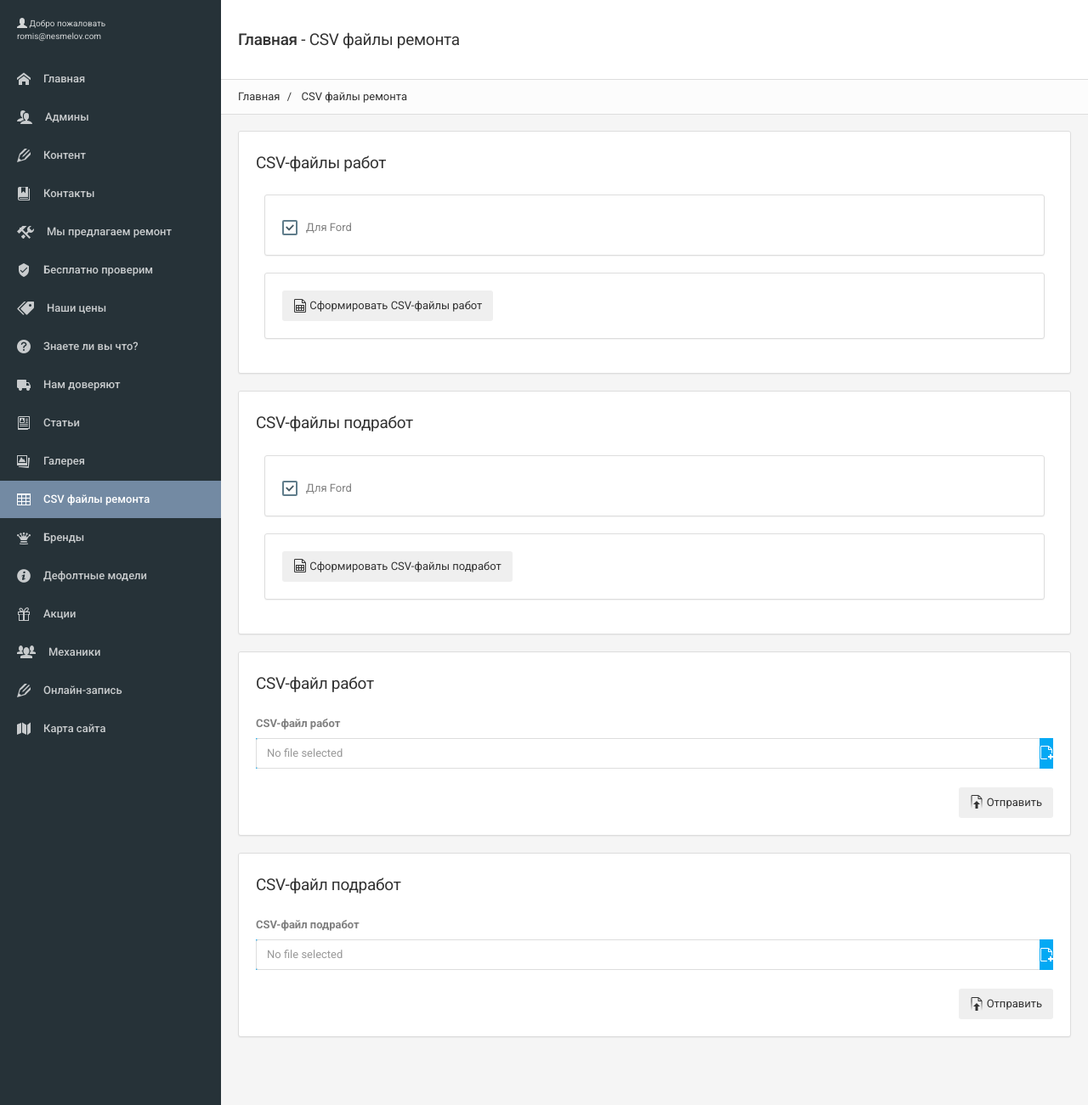
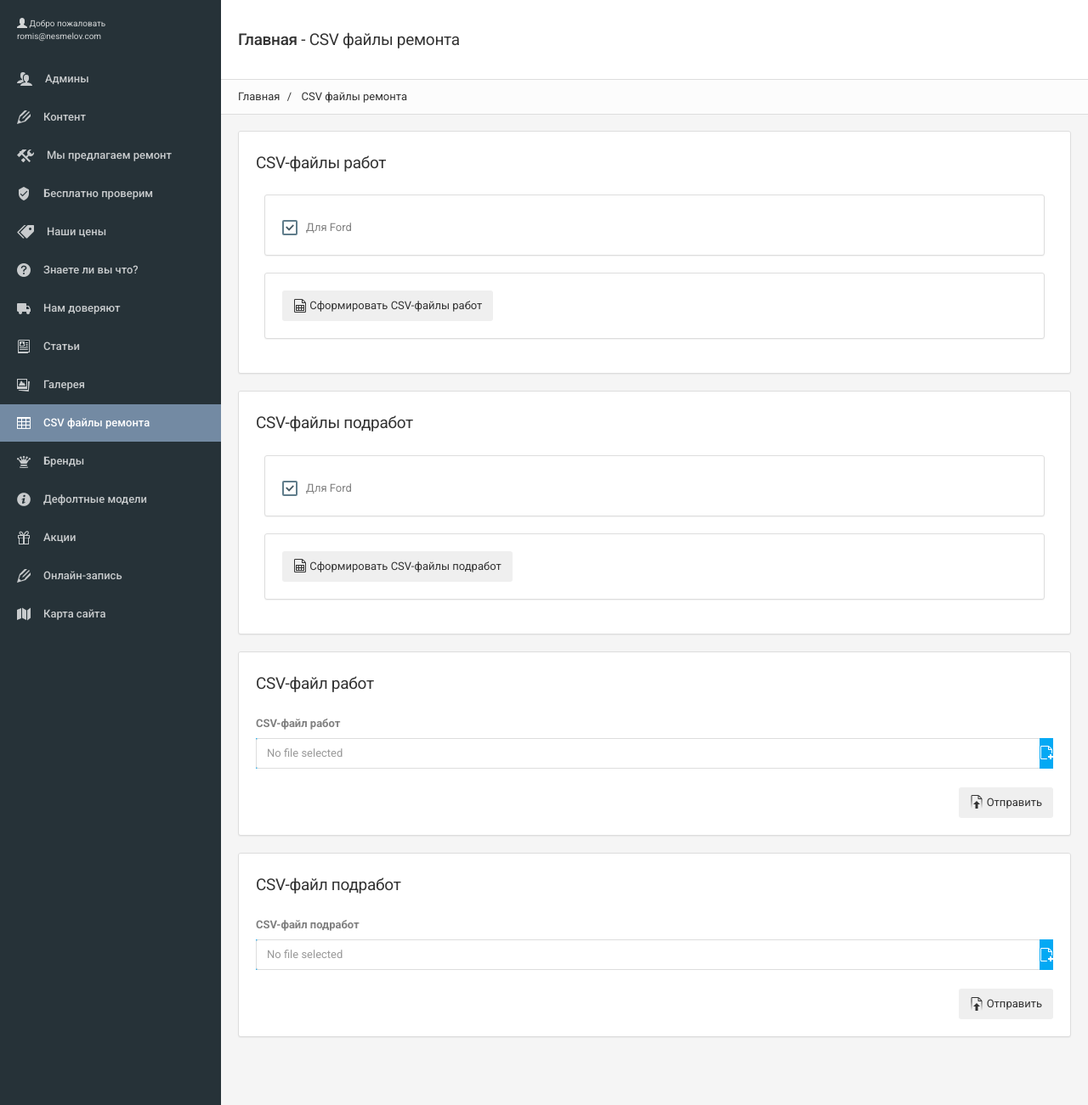
Before and after one commit to Romis192Nesmelov/apollomotors, a Laravel app: page /admin/csv-files in a window 1280 px wide. Shown: the part 48-1349 px from the top of the page at 85% size. Run offline with Laravel 10, Linux system fonts and the light colour scheme; a user stored in the database is signed in; data comes from the database, SQL or seed files in the repository; parts of the project's set-up code (start-up, migrations or seed data) failed here and were passed over; some libraries are stand-ins or nearby versions.

Commit message:
done zero user's right

```diff
--- a/app/Http/Controllers/Admin/AdminActionsController.php
+++ b/app/Http/Controllers/Admin/AdminActionsController.php
@@ -16,12 +16,6 @@ use Illuminate\View\View;
 class AdminActionsController extends AdminBaseController
 {
     use HelperTrait;
-
-    public function __construct()
-    {
-        parent::__construct();
-    }
-
     /**
      * @throws \Illuminate\Auth\Access\AuthorizationException
      */
--- a/app/Http/Controllers/Admin/AdminBaseController.php
+++ b/app/Http/Controllers/Admin/AdminBaseController.php
@@ -33,30 +33,30 @@ class AdminBaseController extends Controller
     public function __construct()
     {
         $this->menu = [
-            'home'              => ['name' => trans('admin_menu.home'), 'href' => 'admin.home', 'icon' => 'icon-home2'],
-            'users'             => ['name' => trans('admin_menu.admins'), 'href' => 'admin.users', 'description' => trans('admin_menu.admins_description'), 'icon' => 'icon-users'],
-            'contents'          => ['name' => trans('admin_menu.content'), 'href' => 'admin.contents', 'description' => trans('admin_menu.content_description'), 'icon' => 'icon-pencil6'],
-            'contacts'          => ['name' => trans('menu.contacts'), 'href' => 'admin.contacts', 'description' => trans('admin_menu.contacts_description'), 'icon' => 'icon-bookmark'],
-            'offer_repairs'     => ['name' => trans('content.we_offer_repairs'), 'href' => 'admin.offer_repairs', 'description' => trans('admin_menu.home_page_block_editing'), 'icon' => 'icon-hammer-wrench'],
-            'free_checks'       => ['name' => str_replace(':','',trans('content.free_check')), 'href' => 'admin.free_checks', 'description' => trans('admin_menu.home_page_block_editing'), 'icon' => 'icon-shield-check'],
+            'home'              => ['hidden' => true, 'name' => trans('admin_menu.home'), 'href' => 'admin.home', 'icon' => 'icon-home2'],
+            'users'             => ['hidden' => true, 'name' => trans('admin_menu.admins'), 'href' => 'admin.users', 'description' => trans('admin_menu.admins_description'), 'icon' => 'icon-users'],
+            'contents'          => ['hidden' => true, 'name' => trans('admin_menu.content'), 'href' => 'admin.contents', 'description' => trans('admin_menu.content_description'), 'icon' => 'icon-pencil6'],
+            'contacts'          => ['hidden' => true, 'name' => trans('menu.contacts'), 'href' => 'admin.contacts', 'description' => trans('admin_menu.contacts_description'), 'icon' => 'icon-bookmark'],
+            'offer_repairs'     => ['hidden' => true, 'name' => trans('content.we_offer_repairs'), 'href' => 'admin.offer_repairs', 'description' => trans('admin_menu.home_page_block_editing'), 'icon' => 'icon-hammer-wrench'],
+            'free_checks'       => ['hidden' => true, 'name' => str_replace(':','',trans('content.free_check')), 'href' => 'admin.free_checks', 'description' => trans('admin_menu.home_page_block_editing'), 'icon' => 'icon-shield-check'],
             'checks'            => ['hidden' => true, 'href' => 'admin.checks'],
-            'prices'            => ['name' => str_replace(':','',trans('content.our_prices')), 'href' => 'admin.prices', 'description' => trans('admin_menu.home_page_block_editing'), 'icon' => 'icon-price-tags'],
-            'questions'         => ['name' => trans('content.do_you_know_that'), 'href' => 'admin.questions', 'description' => trans('admin_menu.home_page_block_editing'), 'icon' => 'icon-question4'],
-            'clients'           => ['name' => trans('content.we_are_trusted'), 'href' => 'admin.clients', 'description' => trans('admin_menu.home_page_block_editing'), 'icon' => 'icon-truck'],
-            'articles'          => ['name' => trans('menu.articles'), 'href' => 'admin.articles', 'description' => trans('admin_menu.articles'), 'icon' => 'icon-magazine'],
-            'gallery'           => ['name' => trans('admin_menu.gallery'), 'href' => 'admin.gallery', 'description' => trans('admin_menu.gallery_description'), 'icon' => 'icon-images3'],
-            'csv_files'         => ['name' => trans('admin_menu.csv_files'), 'href' => 'admin.csv_files', 'description' => trans('admin_menu.csv_files_description'), 'icon' => 'icon-table2'],
-            'brands'            => ['name' => trans('admin_menu.brands'), 'href' => 'admin.brands', 'description' => trans('admin_menu.brands_description'), 'icon' => 'icon-chess-queen'],
+            'prices'            => ['hidden' => true, 'name' => str_replace(':','',trans('content.our_prices')), 'href' => 'admin.prices', 'description' => trans('admin_menu.home_page_block_editing'), 'icon' => 'icon-price-tags'],
+            'questions'         => ['hidden' => true, 'name' => trans('content.do_you_know_that'), 'href' => 'admin.questions', 'description' => trans('admin_menu.home_page_block_editing'), 'icon' => 'icon-question4'],
+            'clients'           => ['hidden' => true, 'name' => trans('content.we_are_trusted'), 'href' => 'admin.clients', 'description' => trans('admin_menu.home_page_block_editing'), 'icon' => 'icon-truck'],
+            'articles'          => ['hidden' => true, 'name' => trans('menu.articles'), 'href' => 'admin.articles', 'description' => trans('admin_menu.articles'), 'icon' => 'icon-magazine'],
+            'gallery'           => ['hidden' => true, 'name' => trans('admin_menu.gallery'), 'href' => 'admin.gallery', 'description' => trans('admin_menu.gallery_description'), 'icon' => 'icon-images3'],
+            'csv_files'         => ['hidden' => true, 'name' => trans('admin_menu.csv_files'), 'href' => 'admin.csv_files', 'description' => trans('admin_menu.csv_files_description'), 'icon' => 'icon-table2'],
+            'brands'            => ['hidden' => true, 'name' => trans('admin_menu.brands'), 'href' => 'admin.brands', 'description' => trans('admin_menu.brands_description'), 'icon' => 'icon-chess-queen'],
             'cars'              => ['hidden' => true, 'href' => 'admin.cars'],
             'spares'            => ['hidden' => true, 'href' => 'admin.spares'],
-            'def_cars'          => ['name' => trans('admin_menu.def_cars'), 'href' => 'admin.def_cars', 'description' => trans('admin_menu.def_cars_description'), 'icon' => 'icon-info22'],
-            'actions'           => ['name' => trans('admin_menu.actions'), 'href' => 'admin.actions', 'description' => trans('admin_menu.actions_description'), 'icon' => 'icon-gift'],
+            'def_cars'          => ['hidden' => true, 'name' => trans('admin_menu.def_cars'), 'href' => 'admin.def_cars', 'description' => trans('admin_menu.def_cars_description'), 'icon' => 'icon-info22'],
+            'actions'           => ['hidden' => true, 'name' => trans('admin_menu.actions'), 'href' => 'admin.actions', 'description' => trans('admin_menu.actions_description'), 'icon' => 'icon-gift'],
             'action_questions'  => ['hidden' => true, 'href' => 'admin.action_questions'],
             'repairs'           => ['hidden' => true, 'href' => 'admin.repairs'],
             'sub_repairs'       => ['hidden' => true, 'href' => 'admin.sub_repairs'],
-            'mechanics'         => ['name' => trans('admin_menu.mechanics'), 'href' => 'admin.mechanics', 'description' => trans('admin_menu.mechanics_description'), 'icon' => 'icon-users4'],
+            'mechanics'         => ['hidden' => true, 'name' => trans('admin_menu.mechanics'), 'href' => 'admin.mechanics', 'description' => trans('admin_menu.mechanics_description'), 'icon' => 'icon-users4'],
             'records'           => ['hidden' => true, 'name' => trans('admin_menu.records'), 'href' => 'admin.records', 'description' => trans('admin_menu.records_description'), 'icon' => 'icon-pencil6'],
-            'site_map'          => ['name' => trans('admin_menu.site_map'), 'href' => 'admin.site_map', 'description' => trans('admin_menu.site_map_description'), 'icon' => 'icon-map4'],
+            'site_map'          => ['hidden' => true, 'name' => trans('admin_menu.site_map'), 'href' => 'admin.site_map', 'description' => trans('admin_menu.site_map_description'), 'icon' => 'icon-map4'],
         ];
         $this->breadcrumbs[] = $this->menu['home'];
     }
@@ -78,12 +78,18 @@ class AdminBaseController extends Controller
             'params' => [],
             'name' => trans('admin_menu.admins'),
         ];
-        $this->data['user_types'] = [
-            ['val' => 1, 'descript' => trans('admin.users1')],
-            ['val' => 2, 'descript' => trans('admin.users2')],
-            ['val' => 3, 'descript' => trans('admin.users3')],
-        ];
-        if (Gate::allows('records')) $this->data['user_types'][] = ['val' => 4, 'descript' => trans('admin.users4')];
+
+        if ($request->has('id')) {
+            $this->data['user_types'] = [
+                ['val' => 0, 'descript' => trans('admin.users0')],
+                ['val' => 1, 'descript' => trans('admin.users1')],
+                ['val' => 2, 'descript' => trans('admin.users2')],
+                ['val' => 3, 'descript' => trans('admin.users3')],
+            ];
+            if (Gate::allows('all')) {
+                $this->data['user_types'][] = ['val' => 4, 'descript' => trans('admin.users4')];
+            }
+        }
 
         return $this->getSomething(
             $request,
@@ -328,6 +334,7 @@ class AdminBaseController extends Controller
         string $slug=null
     ): View
     {
+        $this->authorize('view');
         $breadcrumbsParams = [];
         if ($request->has('parent_id')) $breadcrumbsParams['parent_id'] = $request->input('parent_id');
 
@@ -351,6 +358,7 @@ class AdminBaseController extends Controller
             return $this->showView($key);
         } else {
             if ($model instanceof HomePrice) $this->data[$key.'s'] = $model->orderBy('brand_id')->get();
+            elseif ($model instanceof User && Gate::denies('all')) $this->data[$key.'s'] =  $model->where('type','<=',3)->get();
             else $this->data[$key.'s'] = $model->all();
             return $this->showView($key.'s');
         }
@@ -358,7 +366,29 @@ class AdminBaseController extends Controller
 
     protected function showView($view): View
     {
-        if (Gate::allows('records')) $this->menu['records']['hidden'] = false;
+        if (Gate::allows('all')) {
+            foreach (
+                [
+                    'users',
+                    'contents',
+                    'offer_repairs',
+                    'free_checks',
+                    'prices',
+                    'questions',
+                    'clients',
+                    'articles',
+                    'gallery',
+                    'csv_files',
+                    'brands',
+                    'def_cars',
+                    'actions',
+                    'site_map',
+                    'records'
+                ] as $menu) {
+                    $this->menu[$menu]['hidden'] = false;
+                }
+        } else if (Gate::allows('records')) $this->menu['records']['hidden'] = false;
+
         return view('admin.'.$view, array_merge
             (
                 ['breadcrumbs' => $this->breadcrumbs, 'menu' => $this->menu],
--- a/app/Http/Controllers/Admin/AdminBrandsController.php
+++ b/app/Http/Controllers/Admin/AdminBrandsController.php
@@ -19,11 +19,6 @@ use Illuminate\View\View;
 class AdminBrandsController extends AdminBaseController
 {
     use HelperTrait;
-
-    public function __construct()
-    {
-        parent::__construct();
-    }
 
     /**
      * @throws \Illuminate\Auth\Access\AuthorizationException
--- a/app/Http/Controllers/Admin/AdminCsvController.php
+++ b/app/Http/Controllers/Admin/AdminCsvController.php
@@ -9,11 +9,6 @@ use Illuminate\View\View;
 class AdminCsvController extends AdminBaseController
 {
     use HelperTrait;
-
-    public function __construct()
-    {
-        parent::__construct();
-    }
 
     public function csvFiles(): View
     {
--- a/app/Http/Controllers/Admin/AdminEditController.php
+++ b/app/Http/Controllers/Admin/AdminEditController.php
@@ -38,7 +38,7 @@ class AdminEditController extends Controller
     {
         $validationArr = [
             'email' => 'required|email|unique:users,email',
-            'type' => 'required|integer|min:1|max:'.(Gate::allows('records') ? '4' : '3')
+            'type' => 'required|integer|min:0|max:'.(Gate::allows('all') ? '4' : '3')
         ];
 
         $fields = [];
@@ -239,6 +239,7 @@ class AdminEditController extends Controller
 
             // Getting item
             $item = $model->findOrFail($request->input('id'));
+            if ($model instanceof User && $item->type == 4 && auth()->user()->type != 4) abort(403);
 
             // Processing image define images fields
             $fields = $this->processingImages($request, $fields, array_keys($imageValidationArr), $pathToImages, $item);
--- a/app/Http/Controllers/Admin/AdminParserController.php
+++ b/app/Http/Controllers/Admin/AdminParserController.php
@@ -3,12 +3,7 @@
 namespace App\Http\Controllers\Admin;
 
 use App\Http\Controllers\Controller;
-
-use App\Models\MissingMechanic;
 use App\Models\Record;
-
-//use Illuminate\Http\Request;
-//use Illuminate\View\View;
 
 class AdminParserController extends Controller
 {
--- a/app/Http/Controllers/Admin/AdminSiteMapController.php
+++ b/app/Http/Controllers/Admin/AdminSiteMapController.php
@@ -6,11 +6,6 @@ use Illuminate\View\View;
 
 class AdminSiteMapController extends AdminBaseController
 {
-    public function __construct()
-    {
-        parent::__construct();
-    }
-
     public function __invoke() :View
     {
         $this->data['menu_key'] = 'site_map';
--- a/app/Providers/AuthServiceProvider.php
+++ b/app/Providers/AuthServiceProvider.php
@@ -22,6 +22,10 @@ class AuthServiceProvider extends ServiceProvider
     {
         $this->registerPolicies();
 
+        Gate::define('view', function ($user) {
+            return $user->type > 0;
+        });
+
         Gate::define('edit', function ($user) {
             return $user->type >= 2;
         });
@@ -34,8 +38,12 @@ class AuthServiceProvider extends ServiceProvider
             return $user->type > 2 || $user->id == $record->user_id;
         });
 
+        Gate::define('all', function ($user) {
+            return $user->type == 4;
+        });
+
         Gate::define('records', function ($user) {
-            return $user->type == 4;
+            return $user->type == 4 || $user->type === 0;
         });
     }
 }
--- a/resources/lang/ru/admin.php
+++ b/resources/lang/ru/admin.php
@@ -54,10 +54,11 @@ return [
 
     'type' => 'Тип',
     'user_rights' => 'Права пользователя',
+    'users0' => 'Онлайн-запись',
     'users1' => 'Просматривать',
     'users2' => 'Ред./доб.',
     'users3' => 'Ред./доб./удал.',
-    'users4' => 'Онлайн-запись',
+    'users4' => 'Супер-админ',
 
     'seo' => 'СЕО',
     'section_title' => 'Заголовок страницы',
--- a/resources/views/admin/blocks/type_block.blade.php
+++ b/resources/views/admin/blocks/type_block.blade.php
@@ -1,4 +1,7 @@
 @switch($item->type)
+    @case(0)
+    <div class="label label-default">
+        @break
     @case(1)
         <div class="label label-warning">
         @break
```
